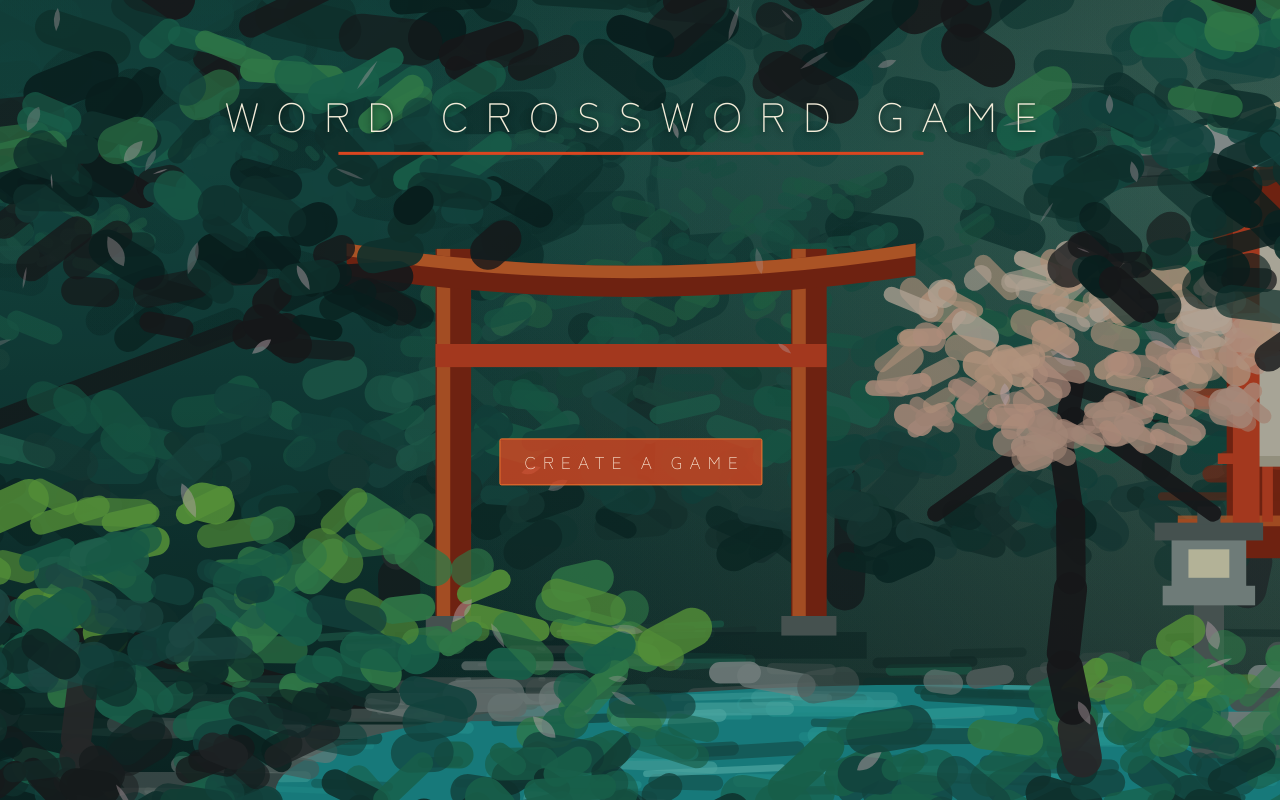
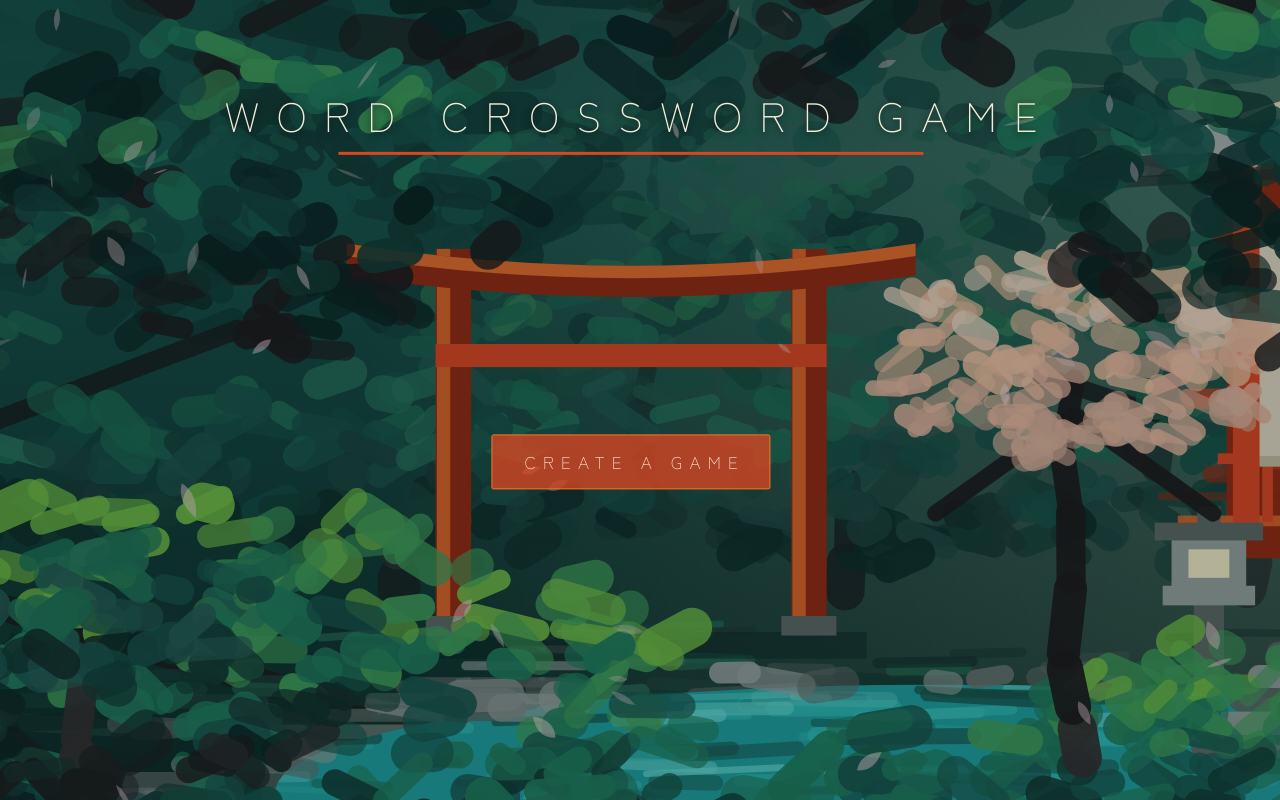
Before and after one commit to vik8174/word-crossword-game, a React (Vite) app in the folder apps/web/: page / in a window 1280 px wide. Built offline with nearby package versions, Linux system fonts and the light colour scheme; no server answers.

Commit message:
feat(home): give the gate button more weight (#142)
* feat(home): give the gate button more weight

* fix(home): narrow the gate button to padding only

```diff
--- a/apps/web/src/pages/HomePage.tsx
+++ b/apps/web/src/pages/HomePage.tsx
@@ -11,7 +11,7 @@ import { GATE_NAME_SIZE, inRem, SIGN_TRACKING, TEXT_LEVELS } from '../scale';
 import { useScreenReached } from '../telemetry/use-screen-reached';
 
 /** How wide the button that stands in the gate is padded, as steps of the row. */
-const BUTTON_PADDING = { across: 5, down: 3 } as const;
+const BUTTON_PADDING = { across: 6, down: 4 } as const;
 
 /**
  * Landing page — the gate, and the one thing there is to do at it.
```
Also changed, not shown: 1 other file (tests, documents, lock files or other folders).
